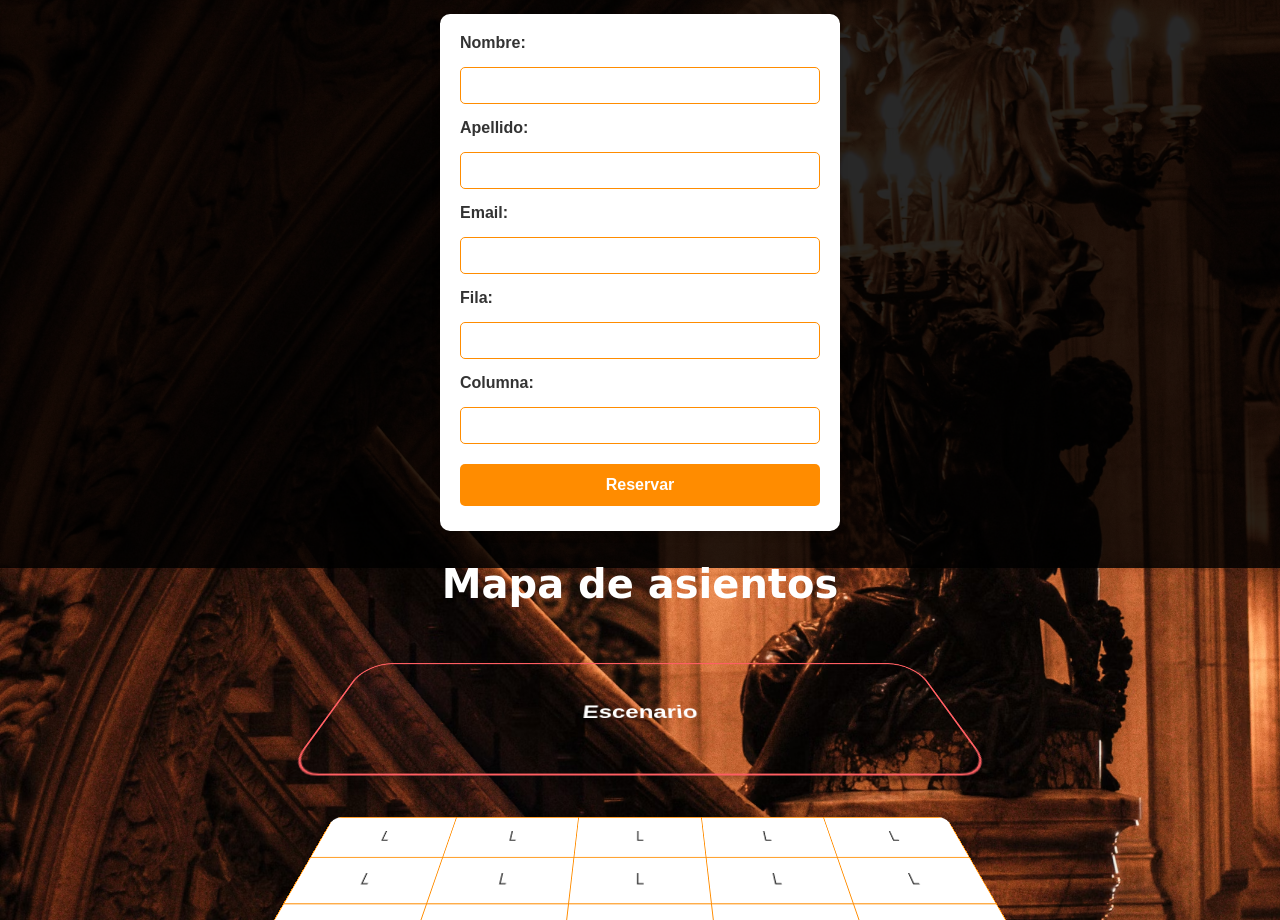
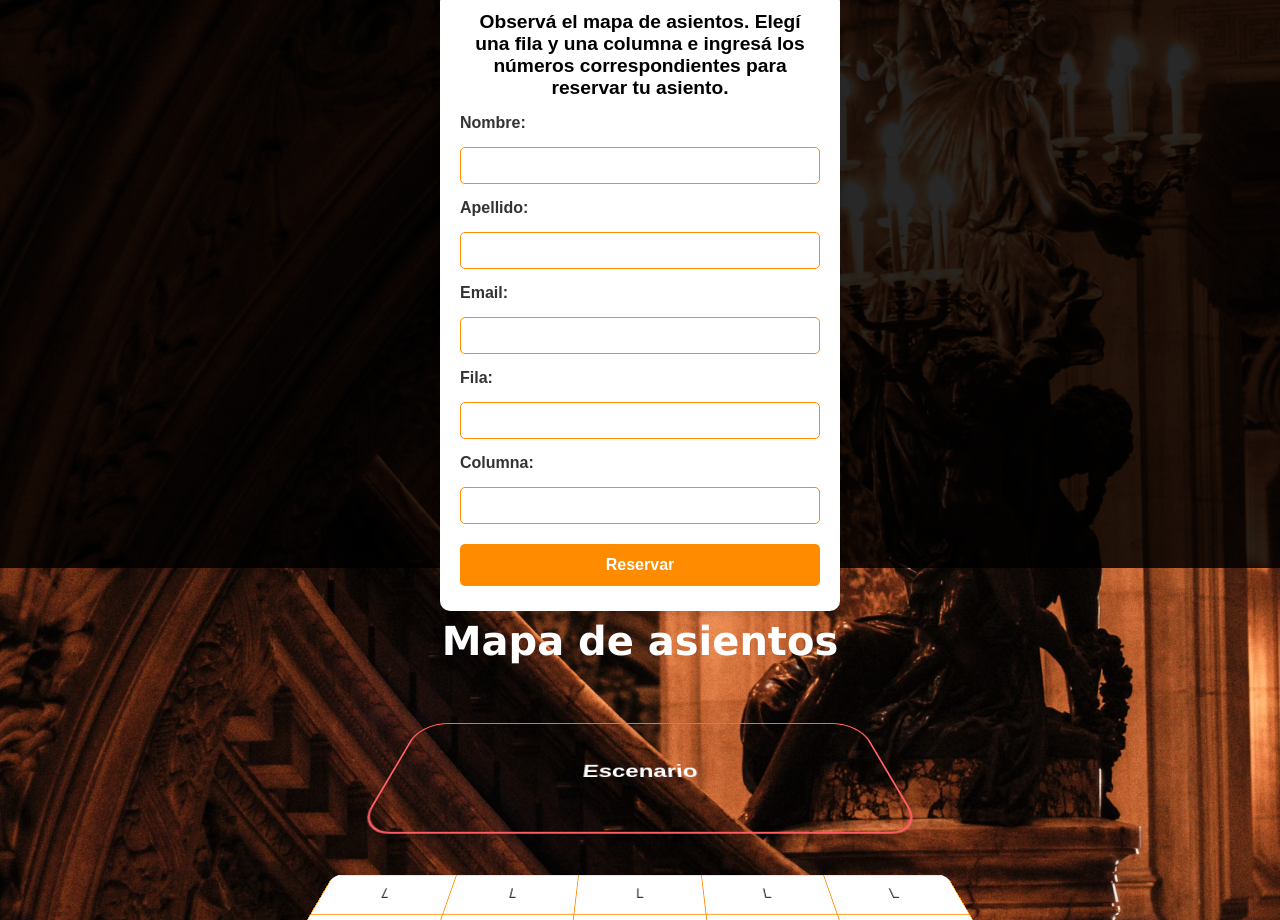
Before and after one commit to AgustinEA-dev/reservation-app, a plain HTML site: page index.html in a window 1280 px wide. Shown: the part 232-1152 px from the top of the page. Drawn offline with Linux system fonts and the light colour scheme; a web font is replaced by a local one.

Commit message:
last commit

```diff
--- a/index.html
+++ b/index.html
@@ -12,9 +12,12 @@
 </head>
 
 <body>
+    <section id="form-section">
         <h1>BIENVENIDO A RESERVAPP</h1>
         <h2>Reserva tu asiento</h2>
         <form id="reservationForm">
+            <h3 class="form-indications">Observá el mapa de asientos. Elegí una fila y una columna e ingresá los números
+                correspondientes para reservar tu asiento.</h3>
             <label for="firstName">Nombre:</label>
             <input type="text" id="firstName" name="firstName" required>
 
@@ -32,7 +35,8 @@
 
             <button type="submit">Reservar</button>
         </form>
-
+    </section>
+    <section>
         <h3>Mapa de asientos</h3>
         <div class="table-container">
             <div class="stage">
@@ -44,8 +48,9 @@
             </table>
         </div>
 
-
+    </section>
     <script type="module" src="./scripts/index.js"></script>
+    <script src="./scripts/animations.js"></script>
 </body>
 
 </html>
--- /dev/null
+++ b/scripts/animations.js
@@ -0,0 +1,36 @@
+document.addEventListener("DOMContentLoaded", () => {
+    const stage = document.querySelector(".stage");
+    const tableContainer = document.querySelector(".table-container");
+
+    const observerOptions = {
+        root: null,
+        rootMargin: "0px",
+        threshold: 0.5,
+    };
+
+    const stageObserver = new IntersectionObserver((entries) => {
+        entries.forEach((entry) => {
+            if (entry.isIntersecting) {
+                stage.style.transform = "rotateX(10deg) translateX(0)";
+                stage.style.opacity = "1";
+            }
+        });
+    }, observerOptions);
+
+    const tableObserver = new IntersectionObserver((entries) => {
+        entries.forEach((entry) => {
+            if (entry.isIntersecting) {
+                tableContainer.style.transform = "rotateX(10deg) translateY(0)";
+                tableContainer.style.opacity = "1";
+            }
+        });
+    }, observerOptions);
+
+    stage.style.transform = "rotateX (60deg)translateX(10%)";
+    stage.style.opacity = "0";
+    tableContainer.style.transform = "rotateX(60deg) translateY(50px)";
+    tableContainer.style.opacity = "0";
+
+    stageObserver.observe(stage);
+    tableObserver.observe(tableContainer);
+});
--- a/styles/styles.css
+++ b/styles/styles.css
@@ -28,6 +28,13 @@ body::before {
     pointer-events: none;
 }
 
+#form-section {
+    height: 100vh;
+    display: flex;
+    flex-direction: column;
+    justify-content: center;
+}
+
 h1 {
     font-size: 5rem;
     font-weight: bold;
@@ -46,7 +53,7 @@ h2,
 h3 {
     color: #ffffff;
     margin: 30px;
-    font-family: "Mynerve", cursive;
+    font-family: Verdana, Geneva, Tahoma, sans-serif;
     font-size: 2.5rem;
     font-weight: bold;
     font-style: normal;
@@ -64,6 +71,13 @@ form {
     max-width: 400px;
     width: 90%;
     box-shadow: 0 4px 8px rgba(0, 0, 0, 0.1);
+}
+
+.form-indications {
+    color: #000000;
+    font-size: 1.2rem;
+    margin: 0;
+    font-family: sans-serif;
 }
 
 label {
@@ -86,7 +100,7 @@ input {
 
 input:focus {
     outline: 2px solid #baf5ff;
-    border-color: #6be9ff;
+    border-color: #3bcc7c;
 }
 
 button {
@@ -108,7 +122,7 @@ button:hover {
 }
 
 .stage {
-    width: 50%;
+    width: 40%;
     height: 150px;
     border: 2px solid #ff5e62;
     border-radius: 30px;
@@ -144,6 +158,11 @@ table {
     border-radius: 10px;
     overflow: hidden;
     transform: rotateX(10deg);
+}
+
+.stage,
+.table-container {
+    transition: transform 1s ease-out, opacity 1s ease-out;
 }
 
 th,
@@ -189,8 +208,16 @@ td {
         font-size: 14px;
     }
 
+    h1 {
+        font-size: 5rem;
+    }
+
     table {
-        width: 90%;
+        width: 80%;
+    }
+
+    .stage {
+        width: 70%;
     }
 }
 
```
Lines whose indentation alone changed are shown as unchanged.
